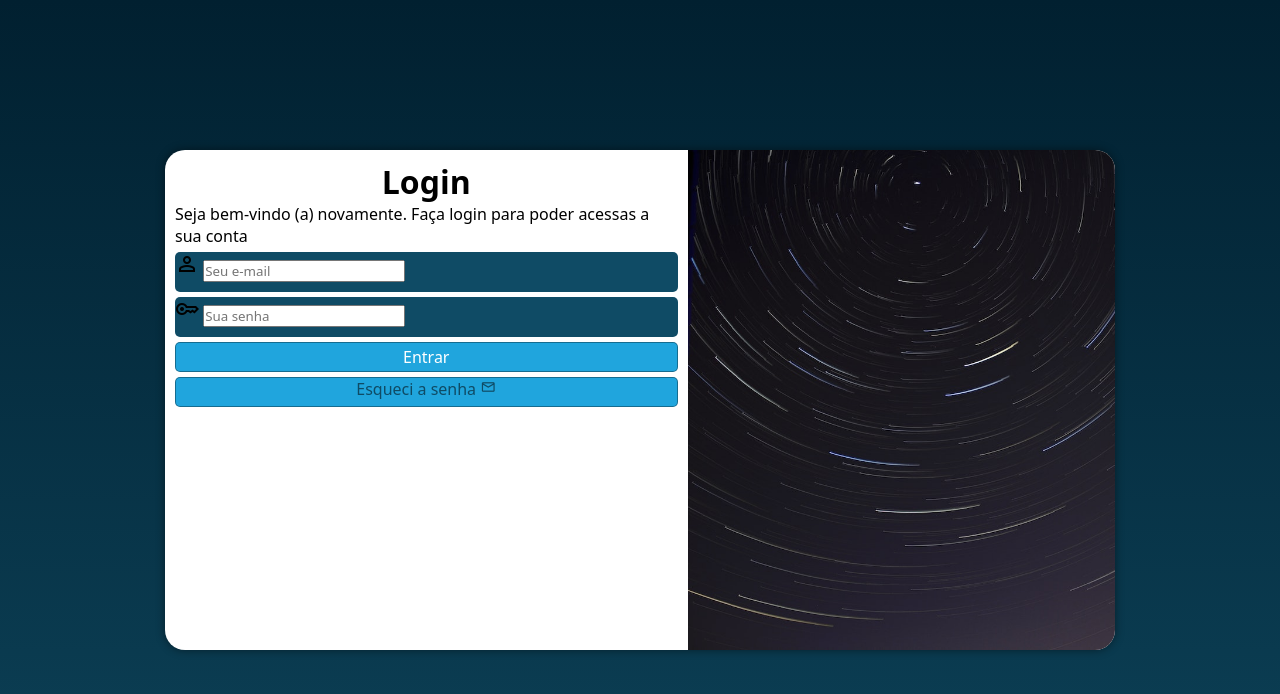
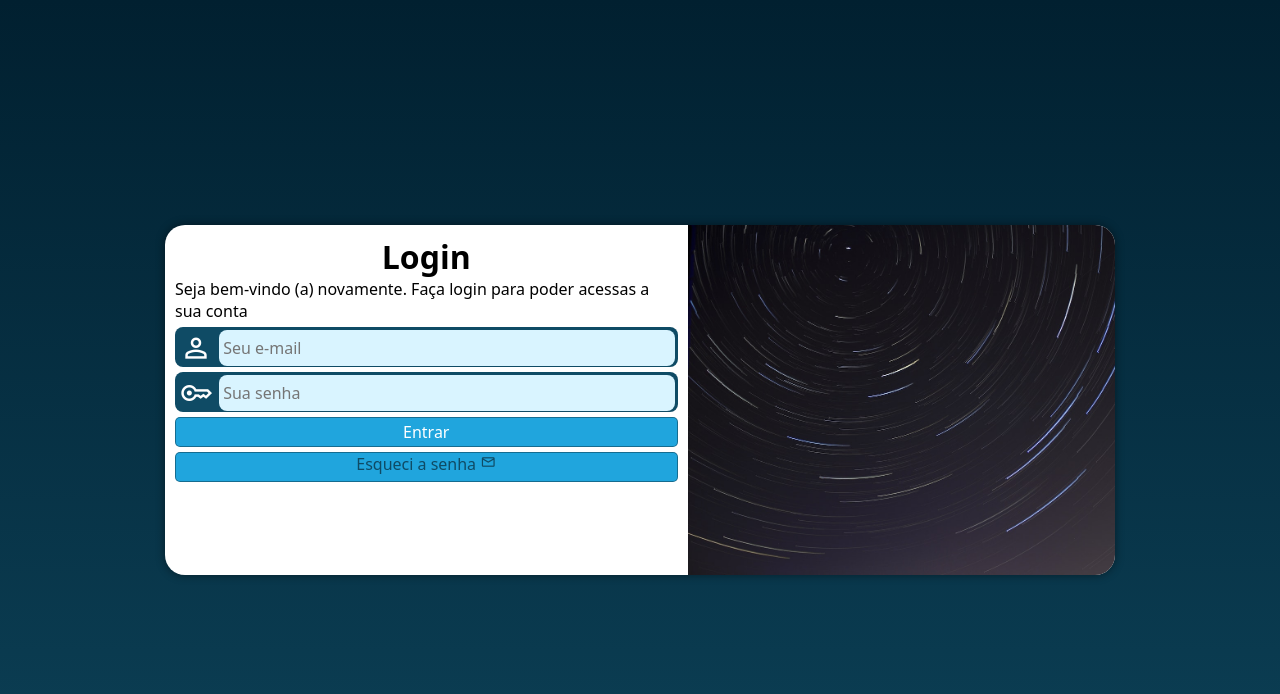
Before and after one commit to MarcosOkipney/projeto-login, a plain HTML site: page index.html in a window 1280 px wide. Drawn offline with nearby package versions, Linux system fonts and the light colour scheme.

Commit message:
alterei os input

```diff
--- a/estilo/media-query.css
+++ b/estilo/media-query.css
@@ -1,11 +1,13 @@
 @charset "UTF-8";
 
 @media screen and (min-width: 768px) and (max-width: 992px) {
+    /* CONFIGURAÇÃO PARA TABLET */
     body {
         background-image: linear-gradient(to bottom, #012030, #0c4056);
     }
     section#login {
         width: 80vw;
+        height: 300px;
     }
 
     section#login > div#imagem {
@@ -22,11 +24,13 @@
     }
 
 @media screen and (min-width: 992px) {
+    /* CONFIGURAÇÃO PARA DESKTOP */
     body {
         background-image: linear-gradient(to bottom, #012030, #0c4056);
     }
     section#login {
         width: 950px;
+        height: 350px;
     }
 
     section#login > div#imagem {
--- a/estilo/style.css
+++ b/estilo/style.css
@@ -27,7 +27,6 @@ section#login {
     position: absolute;
     top: 50%;
     left: 50%;
-    transform: translate(-50%, -50%);
     overflow: hidden;
 
     background-color: white;
@@ -36,6 +35,7 @@ section#login {
     border-radius: 20px;
     box-shadow: 0px 0px 10px rgba(0, 0, 0, 0.459);
 
+    transform: translate(-50%, -50%);
     transition: width .3s, height .3s;
     transition-timing-function: ease;
 }
@@ -66,12 +66,31 @@ form > div.campo {
     display: block;
     width: 100%;
     height: 40px;
-    border-radius: 5px;
+    border-radius: 8px;
     margin: 5px 0px;
 }
 
 div.campo > label {
     display: none;
+}
+
+div.campo > span {
+    color: white;
+    font-size: 2em;
+    width: 40px;
+    padding: 5px;
+}
+
+div.campo > input {
+    background-color: #d9f4ff;
+    font-size: 1em;
+    width: calc(100% - 47px);
+    height: 90%;
+    border-radius: 8px;
+    padding: 4px;
+    border: 0px;
+
+    transform: translateY(-10px);
 }
 
 form > input[type=submit] {
```
